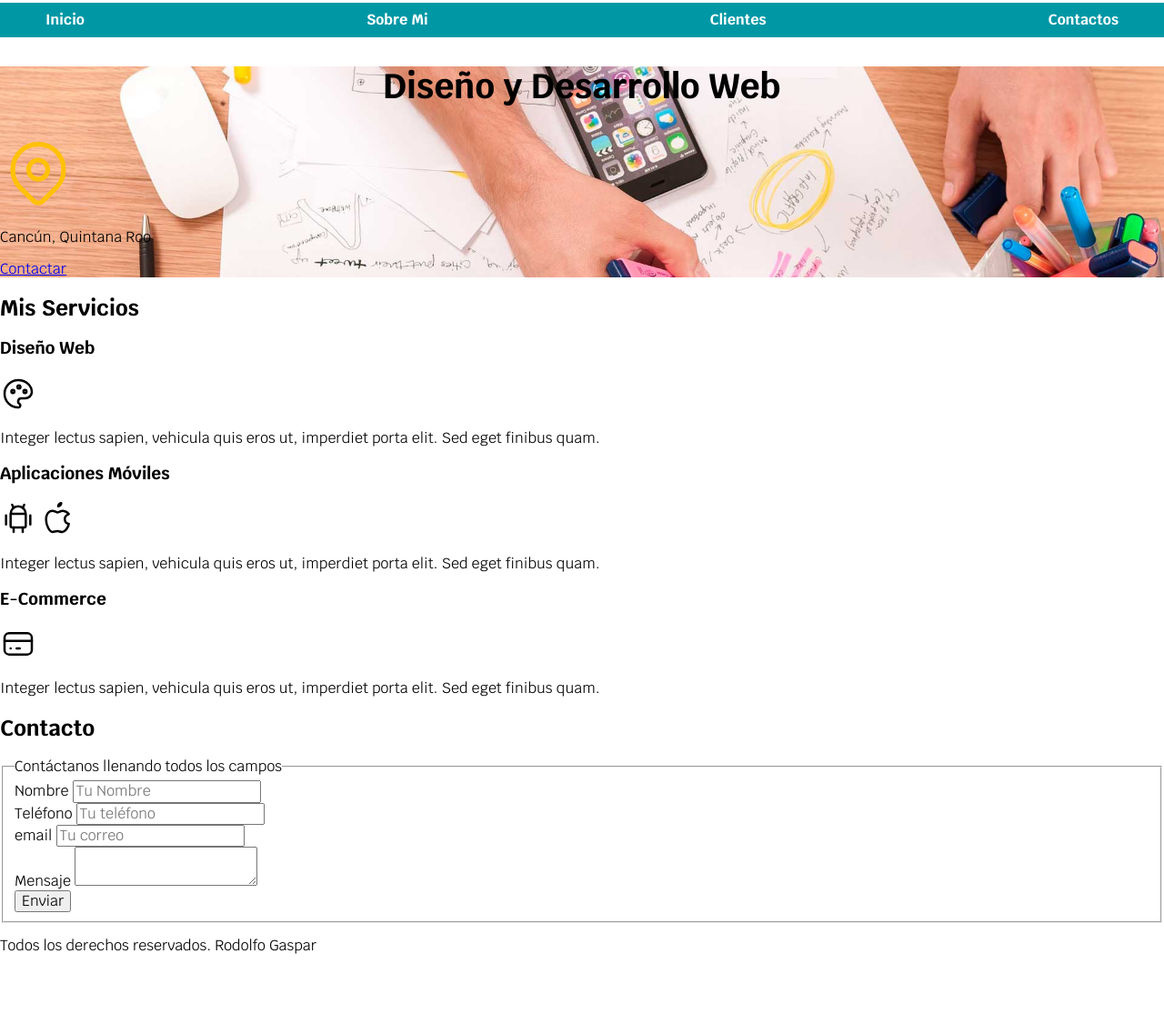
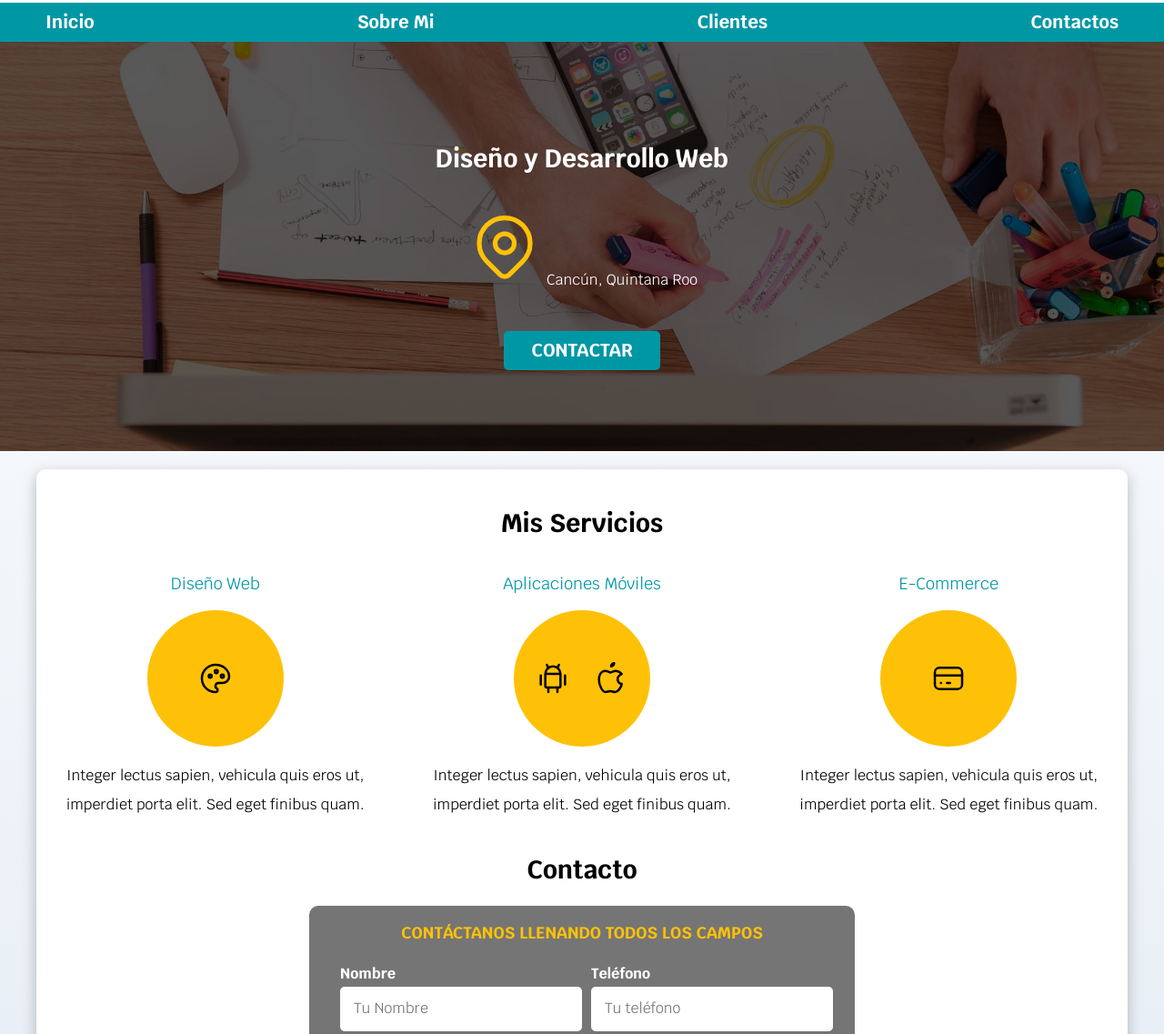
Before and after one commit to erickgasparg/web-page, a plain HTML site: page index.html in a window 1280 px wide. Shown: the part 92-1229 px from the top of the page at 91% size. Before the commit the page ends 1157 px from the top, so only its background shows below. Drawn offline with Linux system fonts and the light colour scheme.

Commit message:
CSS-Servicios-Formulario
Se agregan estilos css a sección de servicios y al formulario

```diff
--- a/css/style.css
+++ b/css/style.css
@@ -4,31 +4,108 @@
     --primario:#ffc107;
     --secundario:#0097a5;
     --gris:#757575;
+    --grisclaro: #DFE9F3;
 }
+
+/* Globales */
 
 html {
     font-size: 62.5%;
+    box-sizing: border-box;  /*Hack Box Model*/
+    background-image: linear-gradient(to top, var(--grisclaro) 0%, var(--blanco) 100%);
 }
+
+*, *:before, *:after {
+    box-sizing: inherit;
+  }
 
 body {
     font-size: 16px; /*1rem= 10px*/
     font-family: "Krub", sans-serif;
 }
 
-.titulo {
-    text-align: center;
+.sombra {
+    -webkit-box-shadow: 0px 5px 15px 0px rgba(112,112,112,0.48);
+    -moz-box-shadow: 0px 5px 15px 0px rgba(112,112,112,0.48);
+    box-shadow: 0px 5px 15px 0px rgba(112,112,112,0.48);
+    background-color: var(--blanco);
+    padding: 2rem;
+    border-radius: 1rem;
+}
+/* Tipografía */
+
+h1 {
     font-size: 3.8rem;
 }
 
+h2 {
+    font-size: 2.8rem;
+}
+
+h3 {
+    font-size: 1.8rem;
+}
+
+h1, h2, h3 {
+    text-align: center;
+}
+
+/* Títulos */
 .titulo span {
     font-size: 2rem;
 }
+
 
 .contenedor {
     max-width: 120rem;
     margin: 0 auto;
 }
 
+.boton {
+    background-color: var(--secundario);
+    color: var(--blanco);
+    text-decoration: none;
+    font-size: 2rem;
+    padding: 1rem 3rem;
+    margin-top: 3rem;
+    border-radius: .5rem;
+    text-transform: uppercase;
+    font-weight: bold;
+    width: 90%;
+    text-align: center;
+    border: none;
+}
+
+@media (min-width: 768px) {
+   .boton {
+    width: auto;
+   }
+}
+
+.boton:hover {
+    cursor: pointer;
+}
+
+/*Utilidades*/
+.w-100 {
+    width: 100%;
+}
+
+@media (min-width: 768px) {
+    .w-100 {
+        width: auto;
+    }
+}
+
+.flex {
+    display: flex;
+}
+
+.alinear-derecha {
+    justify-content: flex-end;
+}
+
+/* Navegación Principal */
 .nav-bg {
     background-color: var(--secundario);
 }
@@ -36,7 +113,7 @@ body {
 .navegacion-principal {
    display: flex;
    flex-direction: column;
-   align-items: center;
+
 }
 
 @media (min-width: 768px) {
@@ -50,6 +127,7 @@ body {
    color: var(--blanco);
    text-decoration: none;
    font-weight: bold;
+   font-size: 2rem;
 
 }
 
@@ -58,8 +136,135 @@ body {
     color: var(--oscuro);
 }
 
+/* Hero */
 .hero {
     background-image: url(../img/hero.jpg);
     background-repeat: no-repeat;
     background-size: cover;
+    height: 450px;
+    position: relative;
+    margin-bottom: 2rem;
 }
+
+.contenido-hero {
+    position: absolute;
+    background-color: rgba(0,0,0,.7);/*Anterior*/
+    background-color: rgb(0 0 0 /65%);
+    width: 100%;
+    height: 100%;
+
+    display: flex;
+    flex-direction: column;
+    align-items: center;
+    justify-content: center;
+}
+
+.contenido-hero h2,
+.contenido-hero p {
+    color: var(--blanco);
+}
+
+.ubicacion {
+    display: flex;
+    align-items: flex-end;
+}
+
+/*Servicios*/
+@media (min-width: 768px) {
+    .servicios {
+        display: grid;
+        /* grid-template-columns: 33.3% 33.3% 33.3%;
+        grid-template-columns: 1fr 1fr 1fr; *//* esto es lo mismo que la siguiente linea*/
+        grid-template-columns: repeat(3, 1fr);
+        column-gap: 5rem;
+    }
+}
+
+.servicio {
+    display: flex;
+    flex-direction: column;
+    align-items: center;
+}
+
+.servicio h3 {
+    color: var(--secundario);
+    font-weight: normal;
+}
+
+.servicio p {
+    line-height: 2;
+    text-align: center;
+}
+
+.servicio .iconos {
+    height: 15rem;
+    width: 15rem;
+    background-color: var(--primario);
+    border-radius: 50%;
+    display: flex;
+    justify-content: space-evenly;
+    align-items: center;
+}
+
+/**Contacto**/
+
+.formulario {
+    background-color: var(--gris);
+    width: min(60rem, 100%);
+    margin: 0 auto;
+    padding: 2rem;
+    border-radius: 1rem;
+}
+
+.formulario fieldset {
+    border: none;
+}
+
+.formulario legend {
+    text-align: center;
+    font-size: 1.8rem;
+    text-transform: uppercase;
+    color: var(--primario);
+    font-weight: bold;
+    margin-bottom: 2rem;
+}
+
+@media (min-width: 768px) {
+    .contenedor-campos {
+        display: grid;
+        grid-template-columns: 50% 50%;
+        grid-template-rows: auto auto auto;
+        column-gap: 1rem;
+    }
+    .campo:nth-child(3),
+    .campo:nth-child(4) {
+        grid-column: 1 /3;
+    }
+}
+
+.campo {
+    margin-bottom: 1rem;
+}
+
+.campo label {
+    color: var(--blanco);
+    font-weight: bold;
+    margin-bottom: .5rem;
+    display: block;
+}
+
+.campo textarea {
+    height: 20rem;
+}
+
+.input-text {
+    width: 100%;
+    border: none;
+    padding: 1.5rem;
+    border-radius: .5rem;
+}
+
+/*Footer*/
+.footer {
+    text-align: center;
+}
--- a/index.html
+++ b/index.html
@@ -22,42 +22,53 @@
             <a href="#">Sobre Mi</a>
             <a href="#">Clientes</a>
             <a href="#">Contactos</a>
+        </nav>
     </div>
-
-    </nav>
 
     <section class="hero">
         <div class="contenido-hero">
-            <h2 class="titulo">Diseño y Desarrollo Web</h2>
-            <svg xmlns="http://www.w3.org/2000/svg" class="icon icon-tabler icon-tabler-map-pin" width="84" height="84" viewBox="0 0 24 24" stroke-width="1.5" stroke="#ffc107" fill="none" stroke-linecap="round" stroke-linejoin="round">
-                <path stroke="none" d="M0 0h24v24H0z" fill="none"/>
+            <h2>Diseño y Desarrollo Web</h2>
+            <div class="ubicacion">
+                <p><svg xmlns="http://www.w3.org/2000/svg" class="icon icon-tabler icon-tabler-map-pin" width="84"
+                        height="84" viewBox="0 0 24 24" stroke-width="1.5" stroke="#ffc107" fill="none"
+                        stroke-linecap="round" stroke-linejoin="round">
+                        <path stroke="none" d="M0 0h24v24H0z" fill="none" />
                         <path d="M9 11a3 3 0 1 0 6 0a3 3 0 0 0 -6 0" />
                         <path d="M17.657 16.657l-4.243 4.243a2 2 0 0 1 -2.827 0l-4.244 -4.243a8 8 0 1 1 11.314 0z" />
                     </svg>
-            <p>Cancún, Quintana Roo</p>
-            <a href="#">Contactar</a>
+                    Cancún, Quintana Roo</p>
             </div>
+            <a class="boton" href="#">Contactar</a>
+        </div><!-- .contenido-hero -->
     </section>
 
-    <main>
+    <main class="contenedor sombra">
         <h2>Mis Servicios</h2>
-
-        <section>
+        <div class="servicios">
+            <section class="servicio">
                 <h3>Diseño Web</h3>
-            <svg xmlns="http://www.w3.org/2000/svg" class="icon icon-tabler icon-tabler-palette" width="40" height="40" viewBox="0 0 24 24" stroke-width="1.5" stroke="#000000" fill="none" stroke-linecap="round" stroke-linejoin="round">
-                <path stroke="none" d="M0 0h24v24H0z" fill="none"/>
-                <path d="M12 21a9 9 0 0 1 0 -18c4.97 0 9 3.582 9 8c0 1.06 -.474 2.078 -1.318 2.828c-.844 .75 -1.989 1.172 -3.182 1.172h-2.5a2 2 0 0 0 -1 3.75a1.3 1.3 0 0 1 -1 2.25" />
+                <div class="iconos">
+                    <svg xmlns="http://www.w3.org/2000/svg" class="icon icon-tabler icon-tabler-palette" width="40"
+                        height="40" viewBox="0 0 24 24" stroke-width="1.5" stroke="#000000" fill="none"
+                        stroke-linecap="round" stroke-linejoin="round">
+                        <path stroke="none" d="M0 0h24v24H0z" fill="none" />
+                        <path
+                            d="M12 21a9 9 0 0 1 0 -18c4.97 0 9 3.582 9 8c0 1.06 -.474 2.078 -1.318 2.828c-.844 .75 -1.989 1.172 -3.182 1.172h-2.5a2 2 0 0 0 -1 3.75a1.3 1.3 0 0 1 -1 2.25" />
                         <path d="M8.5 10.5m-1 0a1 1 0 1 0 2 0a1 1 0 1 0 -2 0" />
                         <path d="M12.5 7.5m-1 0a1 1 0 1 0 2 0a1 1 0 1 0 -2 0" />
                         <path d="M16.5 10.5m-1 0a1 1 0 1 0 2 0a1 1 0 1 0 -2 0" />
                     </svg>
+                </div>
                 <p>Integer lectus sapien, vehicula quis eros ut, imperdiet porta elit. Sed eget finibus quam. </p>
             </section>
 
-        <section>
+            <section class="servicio">
                 <h3>Aplicaciones Móviles</h3>
-            <svg xmlns="http://www.w3.org/2000/svg" class="icon icon-tabler icon-tabler-brand-android" width="40" height="40" viewBox="0 0 24 24" stroke-width="1.5" stroke="#000000" fill="none" stroke-linecap="round" stroke-linejoin="round">
-                <path stroke="none" d="M0 0h24v24H0z" fill="none"/>
+                <div class="iconos">
+                    <svg xmlns="http://www.w3.org/2000/svg" class="icon icon-tabler icon-tabler-brand-android" width="40"
+                        height="40" viewBox="0 0 24 24" stroke-width="1.5" stroke="#000000" fill="none"
+                        stroke-linecap="round" stroke-linejoin="round">
+                        <path stroke="none" d="M0 0h24v24H0z" fill="none" />
                         <path d="M4 10l0 6" />
                         <path d="M20 10l0 6" />
                         <path d="M7 9h10v8a1 1 0 0 1 -1 1h-8a1 1 0 0 1 -1 -1v-8a5 5 0 0 1 10 0" />
@@ -67,66 +78,70 @@
                         <path d="M15 18l0 3" />
                     </svg>
 
-            <svg xmlns="http://www.w3.org/2000/svg" class="icon icon-tabler icon-tabler-brand-apple" width="40" height="40" viewBox="0 0 24 24" stroke-width="1.5" stroke="#000000" fill="none" stroke-linecap="round" stroke-linejoin="round">
-                <path stroke="none" d="M0 0h24v24H0z" fill="none"/>
-                <path d="M8.286 7.008c-3.216 0 -4.286 3.23 -4.286 5.92c0 3.229 2.143 8.072 4.286 8.072c1.165 -.05 1.799 -.538 3.214 -.538c1.406 0 1.607 .538 3.214 .538s4.286 -3.229 4.286 -5.381c-.03 -.011 -2.649 -.434 -2.679 -3.23c-.02 -2.335 2.589 -3.179 2.679 -3.228c-1.096 -1.606 -3.162 -2.113 -3.75 -2.153c-1.535 -.12 -3.032 1.077 -3.75 1.077c-.729 0 -2.036 -1.077 -3.214 -1.077z" />
+                    <svg xmlns="http://www.w3.org/2000/svg" class="icon icon-tabler icon-tabler-brand-apple" width="40"
+                        height="40" viewBox="0 0 24 24" stroke-width="1.5" stroke="#000000" fill="none"
+                        stroke-linecap="round" stroke-linejoin="round">
+                        <path stroke="none" d="M0 0h24v24H0z" fill="none" />
+                        <path
+                            d="M8.286 7.008c-3.216 0 -4.286 3.23 -4.286 5.92c0 3.229 2.143 8.072 4.286 8.072c1.165 -.05 1.799 -.538 3.214 -.538c1.406 0 1.607 .538 3.214 .538s4.286 -3.229 4.286 -5.381c-.03 -.011 -2.649 -.434 -2.679 -3.23c-.02 -2.335 2.589 -3.179 2.679 -3.228c-1.096 -1.606 -3.162 -2.113 -3.75 -2.153c-1.535 -.12 -3.032 1.077 -3.75 1.077c-.729 0 -2.036 -1.077 -3.214 -1.077z" />
                         <path d="M12 4a2 2 0 0 0 2 -2a2 2 0 0 0 -2 2" />
                     </svg>
+                </div>
                 <p>Integer lectus sapien, vehicula quis eros ut, imperdiet porta elit. Sed eget finibus quam. </p>
             </section>
-
-        <section>
+            <section class="servicio">
                 <h3>E-Commerce</h3>
-            <svg xmlns="http://www.w3.org/2000/svg" class="icon icon-tabler icon-tabler-credit-card" width="40" height="40" viewBox="0 0 24 24" stroke-width="1.5" stroke="#000000" fill="none" stroke-linecap="round" stroke-linejoin="round">
-                <path stroke="none" d="M0 0h24v24H0z" fill="none"/>
+                <div class="iconos">
+                    <svg xmlns="http://www.w3.org/2000/svg" class="icon icon-tabler icon-tabler-credit-card" width="40"
+                        height="40" viewBox="0 0 24 24" stroke-width="1.5" stroke="#000000" fill="none"
+                        stroke-linecap="round" stroke-linejoin="round">
+                        <path stroke="none" d="M0 0h24v24H0z" fill="none" />
                         <path d="M3 5m0 3a3 3 0 0 1 3 -3h12a3 3 0 0 1 3 3v8a3 3 0 0 1 -3 3h-12a3 3 0 0 1 -3 -3z" />
                         <path d="M3 10l18 0" />
                         <path d="M7 15l.01 0" />
                         <path d="M11 15l2 0" />
                     </svg>
+                </div>
                 <p>Integer lectus sapien, vehicula quis eros ut, imperdiet porta elit. Sed eget finibus quam. </p>
-
             </section>
-
-    </main>
-
+        </div>
         <section>
             <h2>Contacto</h2>
 
-        <form action="">
+            <form class="formulario">
                 <fieldset>
                     <legend>Contáctanos llenando todos los campos</legend>
 
-                <div>
+                    <div class="contenedor-campos">
+                        <div class="campo">
                             <label>Nombre</label>
-                    <input type="text" name="" id="" placeholder="Tu Nombre">
+                            <input class="input-text" type="text" name="" id="" placeholder="Tu Nombre">
                         </div>
 
-                <div>
+                        <div class="campo">
                             <label>Teléfono</label>
-                    <input type="tel" name="" id="" placeholder="Tu teléfono">
+                            <input class="input-text" type="tel" name="" id="" placeholder="Tu teléfono">
                         </div>
 
-                <div>
+                        <div class="campo">
                             <label>email</label>
-                    <input type="email" name="" id="" placeholder="Tu correo">
+                            <input class="input-text" type="email" name="" id="" placeholder="Tu correo">
                         </div>
 
-                <div>
+                        <div class="campo">
                             <label>Mensaje</label>
-                    <textarea></textarea>
+                            <textarea class="input-text"></textarea>
                         </div>
-
-                <div>
-                    <input type="submit" value="Enviar">
                     </div>
-
+                    <div class="alinear-derecha flex">
+                        <input class="boton w-100" type="submit" value="Enviar">
+                    </div> <!--.contenedor-campos-->
                 </fieldset>
             </form>
         </section>
-
-    <footer>
-        <p>Todos los derechos reservados. Rodolfo Gaspar</p>
+    </main>
+    <footer class="footer">
+        <p>Todos los derechos reservados. REGO®</p>
     </footer>
 
 </body>
```
Lines whose indentation alone changed are shown as unchanged.
